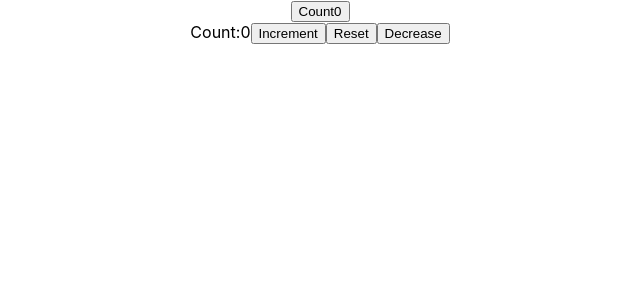
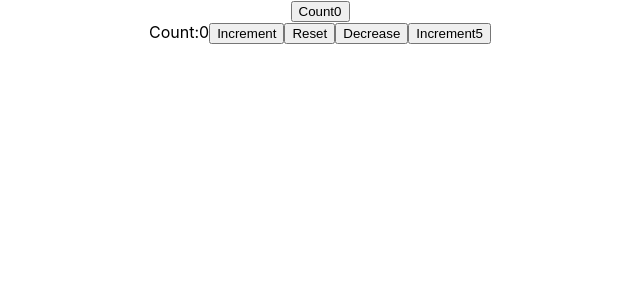
Before and after one commit to narayan494pandey/Hook, a React (Create React App) app: page / in a window 1280 px wide. Shown: the top 300 px of the page, without its empty margins (320-960 px from the left). Built offline with nearby package versions, Linux system fonts and the light colour scheme.

Commit message:
useState prevState

```diff
--- a/src/HookCounttwo.js
+++ b/src/HookCounttwo.js
@@ -2,13 +2,19 @@ import React,{useState} from 'react'
 
 function HookCounttwo()  {
     const initial = 0;
-    const[count,setCount] = useState(initial)
+    const[count,setCount] = useState(initial);
+    const incrementFive = () =>{
+        for(let i=0;i<5;i++){
+            setCount(prevCount => prevCount+1);
+        }
+    }
     return (
         <div>
         Count:{count}
-            <button onClick={() => setCount(count+1)}>Increment</button>
+            <button onClick={() => setCount(prevCount => prevCount+1)}>Increment</button>
             <button onClick={() => setCount(initial)}>Reset</button>
-            <button onClick={() => setCount(count-1)}>Decrease</button>
+            <button onClick={() => setCount(prevCount => prevCount-1)}>Decrease</button>
+            <button onClick={incrementFive}>Increment5</button>
         </div>
     )
 }
```
Also changed, not shown: 1 other file (tests, documents, lock files or other folders).
